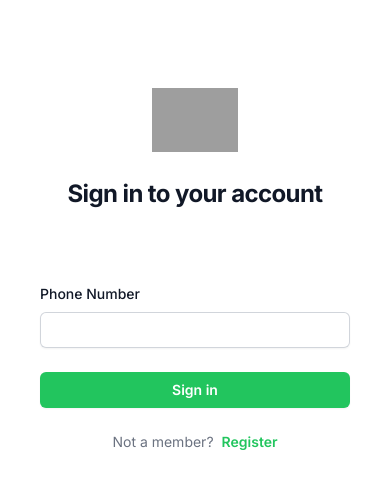
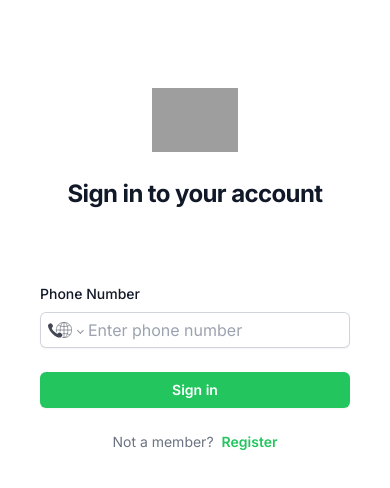
Before and after one commit to akvo/rag-doll, a Next.js app in the folder frontend/: page /login in a window 390 px wide. Shown: the top 488 px of the page. Built offline with nearby package versions, Linux system fonts and the light colour scheme; grey boxes are pictures that could not be loaded.

Commit message:
[#11] Use react PhoneNumberInput

```diff
--- a/frontend/package.json
+++ b/frontend/package.json
@@ -12,7 +12,8 @@
     "dotenv": "^16.4.5",
     "next": "14.2.3",
     "react": "^18",
-    "react-dom": "^18"
+    "react-dom": "^18",
+    "react-phone-number-input": "^3.4.3"
   },
   "devDependencies": {
     "autoprefixer": "^10.4.19",
--- a/frontend/src/app/(auth)/(with-auth-layout)/login/page.js
+++ b/frontend/src/app/(auth)/(with-auth-layout)/login/page.js
@@ -5,11 +5,14 @@ import Link from "next/link";
 import { useRouter } from "next/navigation";
 import { api } from "@/lib";
 import { Notification } from "@/components";
+import "react-phone-number-input/style.css";
+import PhoneInput, { isValidPhoneNumber } from "react-phone-number-input";
 
 const Login = () => {
   const router = useRouter();
   const [showNotification, setShowNotification] = useState(false);
   const [error, setError] = useState("");
+  const [phoneNumber, setPhoneNumber] = useState(null);
 
   const handleShowNotification = () => {
     setShowNotification(true);
@@ -22,11 +25,22 @@ const Login = () => {
   const handleSubmit = async (event) => {
     event.preventDefault();
 
-    const formData = new FormData(event.currentTarget);
-    const phone = formData.get("phone");
+    if (!phoneNumber) {
+      setError("Phone number required.");
+      handleShowNotification();
+      return;
+    }
+
+    if (!isValidPhoneNumber(phoneNumber)) {
+      setError("Invalid phone number.");
+      handleShowNotification();
+      return;
+    }
 
     try {
-      const res = await api.post(`login?phone_number=${phone}`);
+      const res = await api.post(
+        `login?phone_number=${encodeURIComponent(phoneNumber)}`
+      );
       const resData = await res.json();
       if (res.status === 200) {
         const regex = /https?:\/\/[^\/]+(\/.+)/;
@@ -59,12 +73,13 @@ const Login = () => {
             Phone Number
           </label>
           <div className="mt-2">
-            <input
+            <PhoneInput
               id="phone"
               name="phone"
-              type="number"
-              autoComplete="phone"
-              required
+              placeholder="Enter phone number"
+              value={phoneNumber}
+              onChange={setPhoneNumber}
+              international
               className="block w-full rounded-md border-0 py-1.5 px-2 text-gray-900 shadow-sm ring-1 ring-inset ring-gray-300 placeholder:text-gray-400 focus:ring-2 focus:ring-inset focus:ring-gray-500 sm:text-sm sm:leading-6"
             />
           </div>
```
Also changed, not shown: 1 other file (tests, documents, lock files or other folders).
